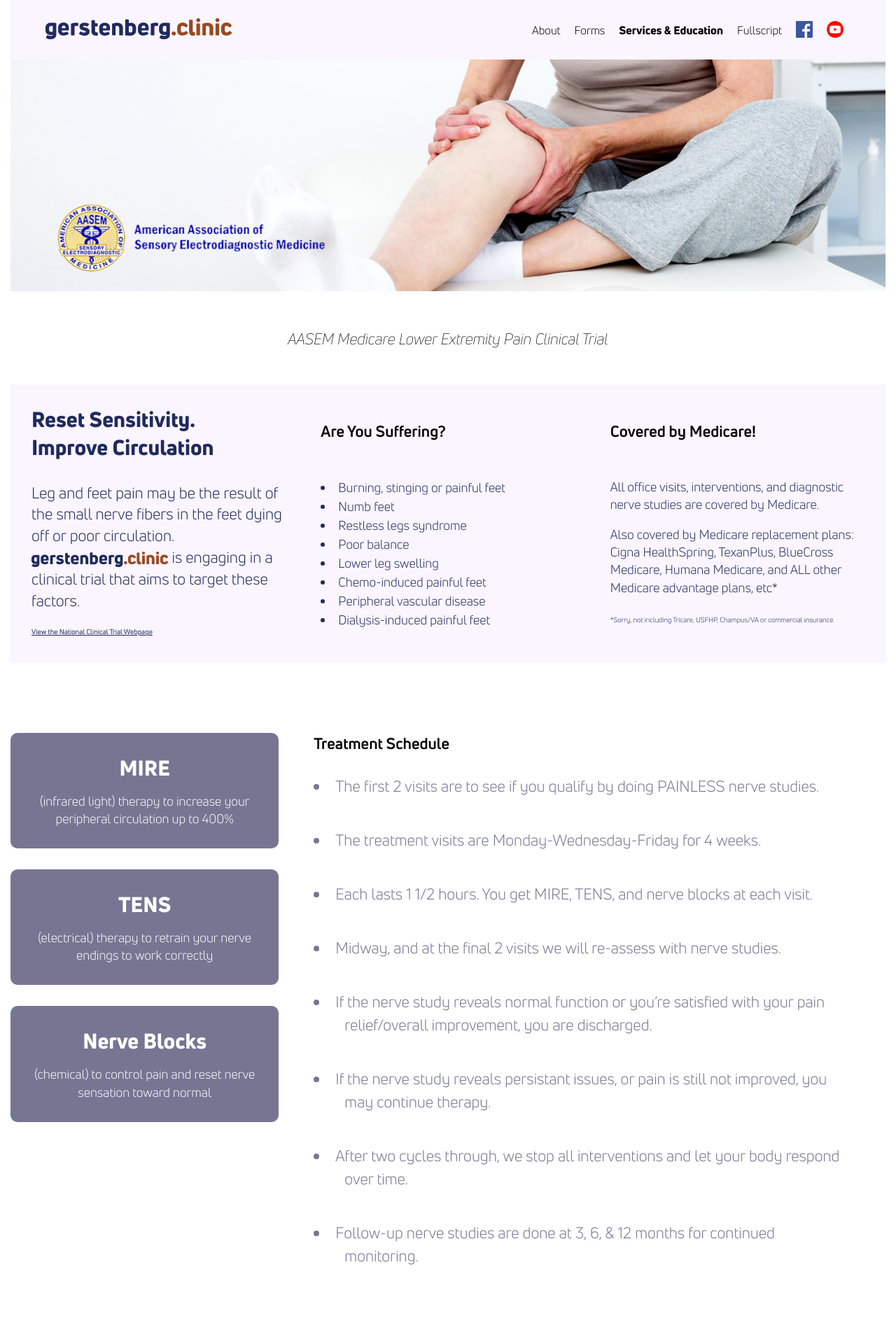
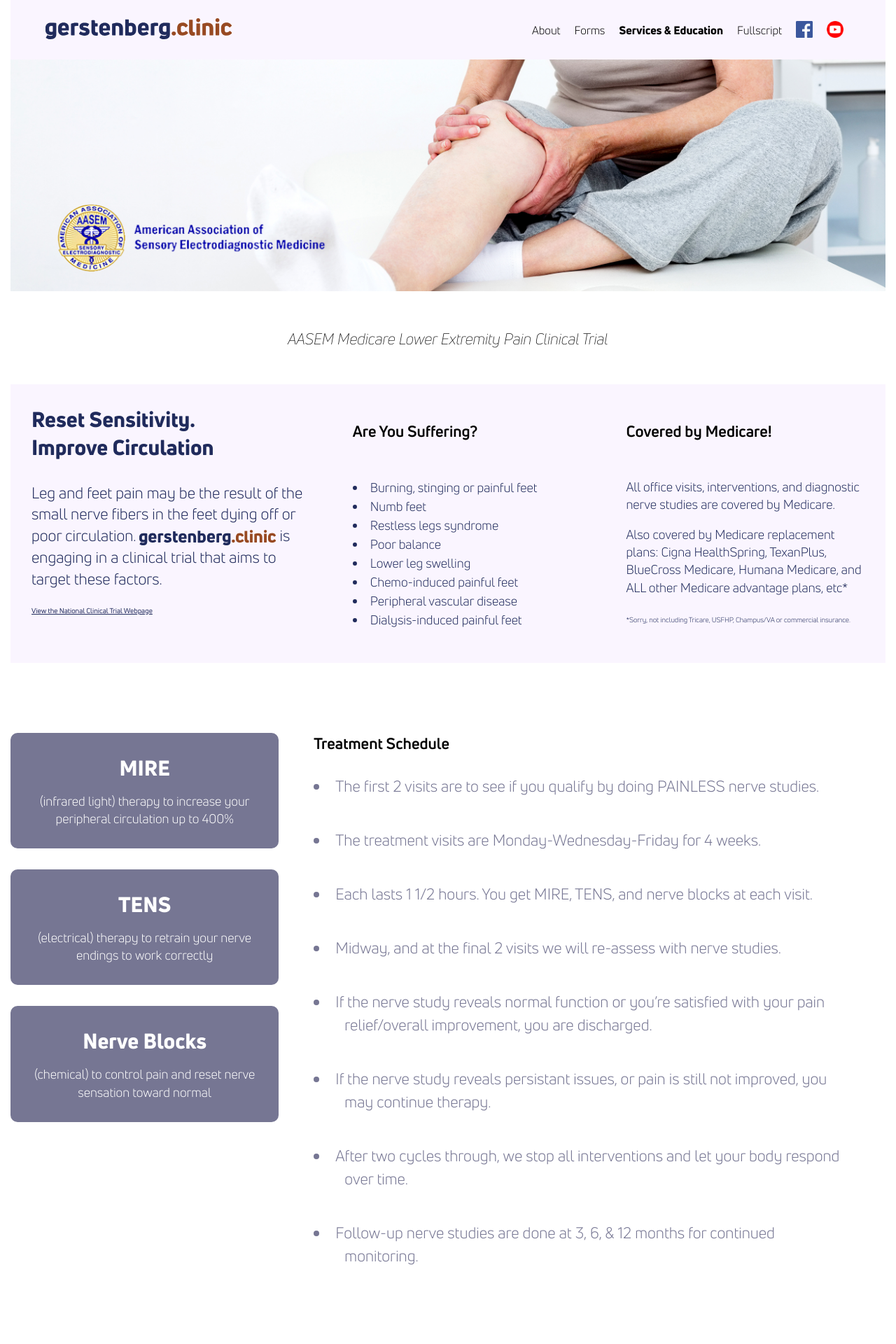
Before and after one commit to theneverwoods/gerstenberg.clinic, a Jekyll site: the page built from services/lower-extremity-treatment.html, in a window 1280 px wide. Shown: the top 1920 px of the page at 70% size. Built offline with Jekyll 4.4.1, drawn with Linux system fonts in a browser that asks for light colours; grey boxes are pictures that could not be loaded.

Commit message:
blurb spacing fix

```diff
--- a/_layouts/default.html
+++ b/_layouts/default.html
@@ -4,9 +4,9 @@
     <meta charset="UTF-8">
     <meta name="viewport" content="width=device-width, initial-scale=1, maximum-scale=1">
 
-    <link rel="stylesheet" href="{{ site.baseurl }}/css/global.css?cachebust=6">
+    <link rel="stylesheet" href="{{ site.baseurl }}/css/global.css?cachebust=7">
 
-    {% if page.stylesheet && page.stylesheet != "" %}<link rel="stylesheet" href="{{ site.baseurl }}/css/{{ page.stylesheet }}.css?cachebust=6">{% endif %}
+    {% if page.stylesheet && page.stylesheet != "" %}<link rel="stylesheet" href="{{ site.baseurl }}/css/{{ page.stylesheet }}.css?cachebust=7">{% endif %}
     <!-- <link rel="icon" href="/img/favicon.png?v=2"> -->
 
     <script src="https://cdnjs.cloudflare.com/ajax/libs/jquery/3.3.1/jquery.min.js"></script>
--- a/css/trial.scss
+++ b/css/trial.scss
@@ -5,6 +5,14 @@
 @import "variables";
 
 .blurb {
+	.third {
+		flex-grow: 1;
+
+		&:first-child {
+			flex-grow: 1.2;
+		}
+	}
+
 	.third:nth-child(3) {
 		p {
 			font-size: 1.8rem;
```
